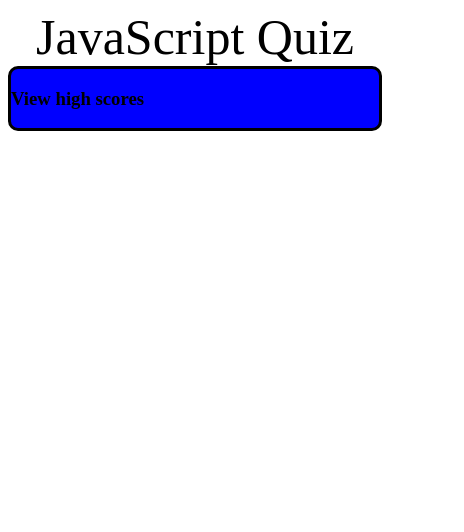
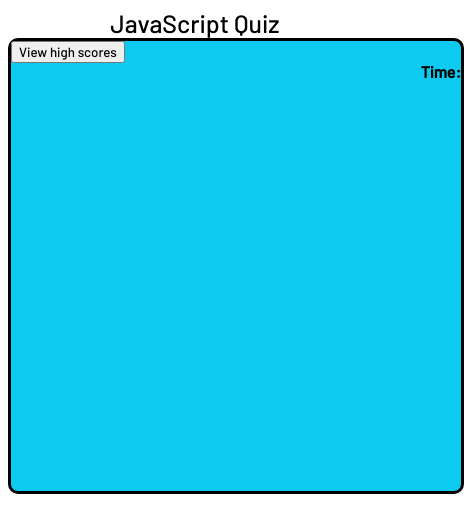
Before and after one commit to cthibodeau09/java-latte-express, a plain HTML site: page index.html in a window 390 px wide. Shown: the whole page, 464 px wide, since content can reach past the window. Drawn offline with Linux system fonts and the light colour scheme; files that its build step writes are made by us from their sources; files whose address does not match are found by name.

Commit message:
changed color of background. created button using bootstrap. updated media queries

```diff
--- a/Assets/style.css
+++ b/Assets/style.css
@@ -1,15 +1,33 @@
-.h3 {
-    text-align:left;
-}
-
+/* Header */
 .head {
     font-size: 50px;
     text-align: center;
 }
 
+
+/* Main */
+body {
+    font-family: Barlow;
+}
+
+.btn-secondary {
+    margin: auto;
+    position: absolute;
+   float: left;
+   font-family: Barlow;
+}
+
+.right {
+    float: right;
+    font-family: Barlow;
+}
+
+
 section {
+    width: 850px;
+    height: 800px;
     margin: auto;
-    background-color: blue;
+    background-color: #0dcaf0;
     border-style: solid;
     border-color: black;
     border-radius: 10px;
@@ -20,11 +38,26 @@ section {
 /* Media queries */
 
 @media screen and (max-width: 1183px) {
+    .head {
+        font-size: 35px;
+    }
     main {
          flex: auto;
+    }
+    section {
+        width: 650px;
+        height: 650px;
     }
 }
 
 @media screen and (max-width: 504px) {
+    .head {
+        font-size: 25px;
+    }
 
+    section {
+        width:450px ;
+        height:450px ;
+
+    }
 }
--- a/index.html
+++ b/index.html
@@ -4,17 +4,26 @@
     <meta charset="UTF-8">
     <meta http-equiv="X-UA-Compatible" content="IE=edge">
     <meta name="viewport" content="width=device-width, initial-scale=1.0">
+
+    <link href="https://fonts.googleapis.com/css2?family=Barlow:wght@300;500&display=swap" rel="stylesheet">
+
+
     <link rel="stylesheet" type="text/css" href="/Users/courtney/Desktop/challenges/java-latte-express/Assets/style.css"/>
-<title>Java Latte Express</title>
+
+    <title>Java Latte Express</title>
 </head>
 <body>
     <header>
-
         <div class="head">JavaScript Quiz</div>
     </header>
     <main>
+
         <section>
-            <h3>View high scores</h3>
+
+            <button type="submit" class="btn btn-secondary" >View high scores</button>
+                <h4 class="right">Time:</h4>
+
+
         </section>
     </main>
     <script src="/Users/courtney/Desktop/challenges/java-latte-express/Assets/js/script.js"></script>
```
